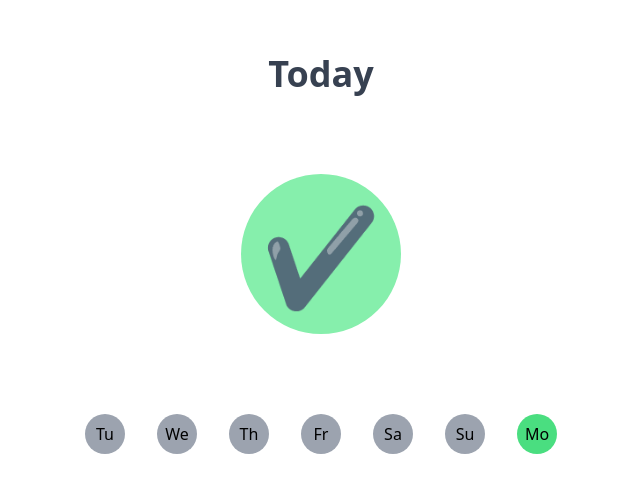
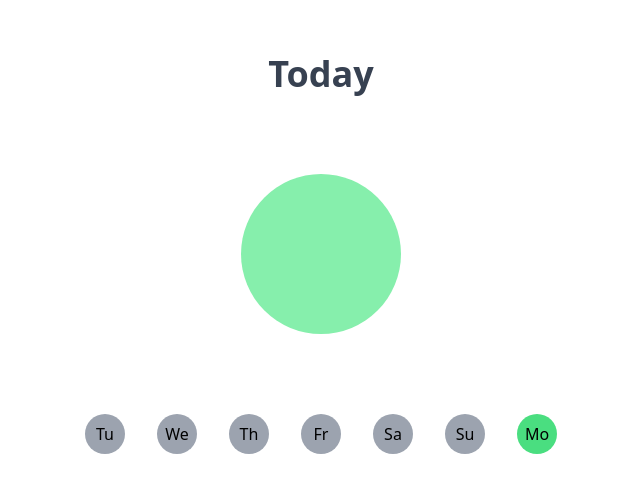
Before and after one commit to hehoku/the-year, a Next.js app: page / in a window 1280 px wide. Shown: the part 146-638 px from the top of the page, without its empty margins (319-959 px from the left). Built offline with nearby package versions, Linux system fonts and the light colour scheme.

Commit message:
feat: support change status of current date

```diff
--- a/src/app/today.tsx
+++ b/src/app/today.tsx
@@ -6,11 +6,17 @@ interface DateItem {
   isDone: boolean;
 }
 
+interface CurrDate {
+  date: string;
+  isDone: boolean;
+}
+
 export default function Today() {
   const [pass7days, setPass7days] = useState<DateItem[]>([]);
-  const [currDate, setCurrDate] = useState<string>(
-    dayjs().format("YYYY/MM/DD")
-  );
+  const [currDate, setCurrDate] = useState<CurrDate>({
+    date: dayjs().format("YYYY/MM/DD"),
+    isDone: false,
+  });
 
   const dayOfWeekCSSName =
     "w-10 h-10 rounded-full bg-gray-400 flex items-center justify-center cursor-pointer";
@@ -52,16 +58,28 @@ export default function Today() {
     updateDays();
   }, []);
 
-  const handleClick = (item: DateItem) => {
-    setCurrDate(item.date.format("YYYY/MM/DD"));
+  const handleSwitchDate = (item: DateItem) => {
+    setCurrDate({ date: item.date.format("YYYY/MM/DD"), isDone: false });
+  };
+
+  const handleToggleStatus = () => {
+    setCurrDate((prevState) => {
+      return {
+        date: prevState.date,
+        isDone: !prevState.isDone,
+      };
+    });
   };
 
   return (
     <>
       <div className="flex flex-col items-center gap-20 justify-center min-h-screen">
         <h3 className="text-gray-700 text-4xl font-bold">Today</h3>
-        <div className="w-40 h-40 rounded-full bg-green-300 flex justify-center items-center text-8xl cursor-pointer">
-          ✔️
+        <div
+          onClick={handleToggleStatus}
+          className="w-40 h-40 selection:bg-green-300 rounded-full bg-green-300 flex justify-center items-center text-8xl cursor-pointer"
+        >
+          {currDate.isDone ? "✔️" : ""}
         </div>
         <div className="flex flex-row justify-between gap-8">
           {pass7days &&
@@ -69,9 +87,9 @@ export default function Today() {
               return (
                 <div
                   key={item.date.format()}
-                  onClick={() => handleClick(item)}
+                  onClick={() => handleSwitchDate(item)}
                   className={
-                    item.date.format("YYYY/MM/DD") === currDate
+                    item.date.format("YYYY/MM/DD") === currDate.date
                       ? dayOfWeekCSSName + " bg-green-400"
                       : dayOfWeekCSSName
                   }
```
